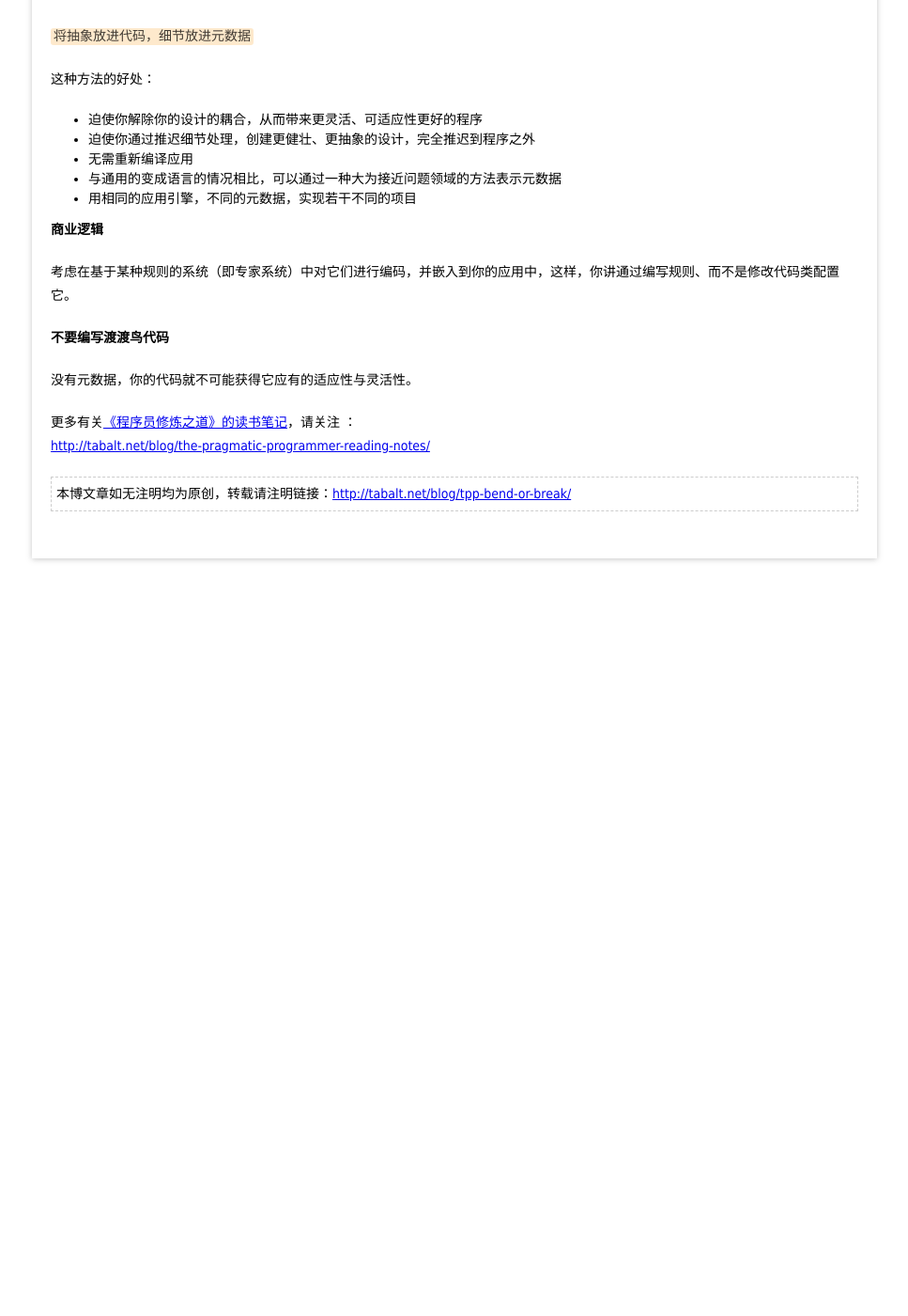
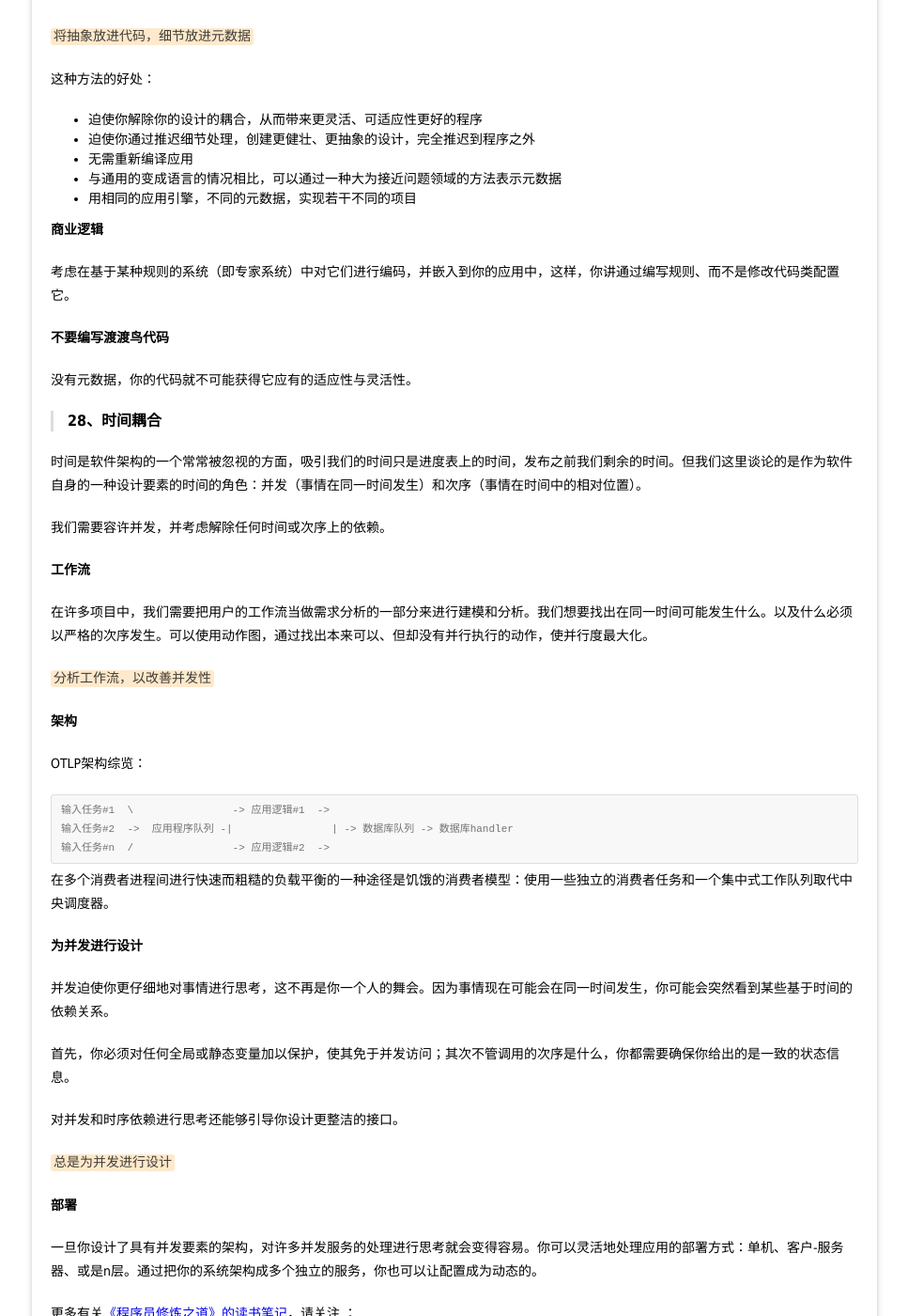
Before and after one commit to tabalt/tabalt.github.io, a Jekyll site: the page built from _posts/the-pragmatic-programmer/2014-11-25-tpp-bend-or-break.md, in a window 1280 px wide and 1400 px high, scrolled down 1124 px. Shown: the whole window at 94% size, without its empty margins (156-1123 px from the left). Built offline with Jekyll 4.4.1, drawn with Linux system fonts in a browser that asks for light colours; Markdown is read by kramdown in place of the engine named in the settings; comment, search, counter and statistics services are not loaded; before the commit the page ends 1738 px from its top, so only the background shows below that.

Commit message:
update blog

```diff
--- a/_posts/the-pragmatic-programmer/2014-11-25-tpp-bend-or-break.md
+++ b/_posts/the-pragmatic-programmer/2014-11-25-tpp-bend-or-break.md
@@ -71,10 +71,43 @@ description: 《程序员修炼之道》第5章弯曲，或折断读书笔记
 没有元数据，你的代码就不可能获得它应有的适应性与灵活性。
 
 
+### 28、时间耦合
+
+时间是软件架构的一个常常被忽视的方面，吸引我们的时间只是进度表上的时间，发布之前我们剩余的时间。但我们这里谈论的是作为软件自身的一种设计要素的时间的角色：并发（事情在同一时间发生）和次序（事情在时间中的相对位置）。
+
+我们需要容许并发，并考虑解除任何时间或次序上的依赖。
+
+**工作流**
+
+在许多项目中，我们需要把用户的工作流当做需求分析的一部分来进行建模和分析。我们想要找出在同一时间可能发生什么。以及什么必须以严格的次序发生。可以使用动作图，通过找出本来可以、但却没有并行执行的动作，使并行度最大化。
+
+`分析工作流，以改善并发性`
+
+**架构**
+
+OTLP架构综览：
+
+	输入任务#1  \                -> 应用逻辑#1  ->
+	输入任务#2  ->  应用程序队列 -|                | -> 数据库队列 -> 数据库handler
+	输入任务#n  /                -> 应用逻辑#2  ->
 
 
+在多个消费者进程间进行快速而粗糙的负载平衡的一种途径是饥饿的消费者模型：使用一些独立的消费者任务和一个集中式工作队列取代中央调度器。
+
+**为并发进行设计**
+
+并发迫使你更仔细地对事情进行思考，这不再是你一个人的舞会。因为事情现在可能会在同一时间发生，你可能会突然看到某些基于时间的依赖关系。
+
+首先，你必须对任何全局或静态变量加以保护，使其免于并发访问；其次不管调用的次序是什么，你都需要确保你给出的是一致的状态信息。
+
+对并发和时序依赖进行思考还能够引导你设计更整洁的接口。
+
+`总是为并发进行设计`
 
 
+**部署**
+
+一旦你设计了具有并发要素的架构，对许多并发服务的处理进行思考就会变得容易。你可以灵活地处理应用的部署方式：单机、客户-服务器、或是n层。通过把你的系统架构成多个独立的服务，你也可以让配置成为动态的。
 
 
 
```
